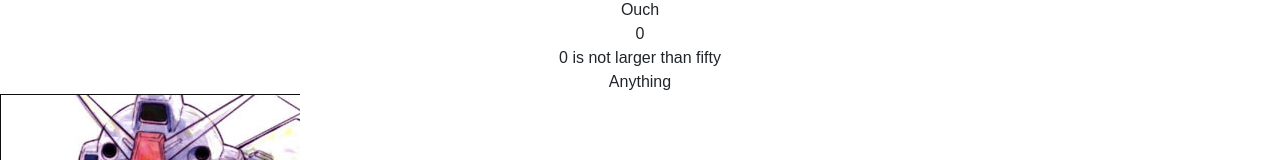
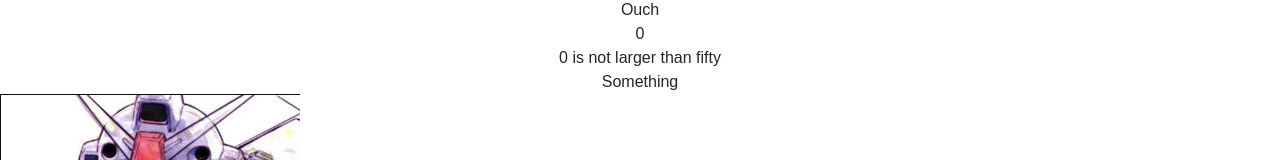
Before and after one commit to allankim0326/allan.site, a React (Create React App) app: page / in a window 1280 px wide. Shown: the part 253-413 px from the top of the page. Built offline with nearby package versions, Linux system fonts and the light colour scheme.

Commit message:
I change Anything to Something

```diff
--- a/src/components/Home.js
+++ b/src/components/Home.js
@@ -7,7 +7,7 @@ export default class Home extends Component {
   state = {
     things: ['Ouch'],
     randomNumber: 0,
-    randomWords: 'Anything'
+    randomWords: 'Something'
   }
 
   render() {
```
